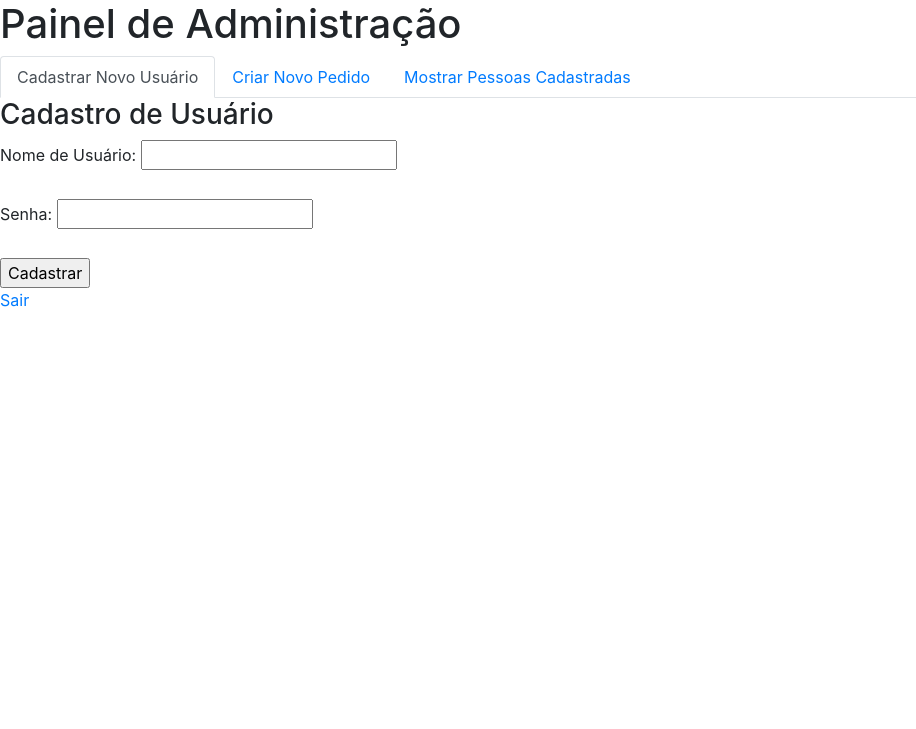
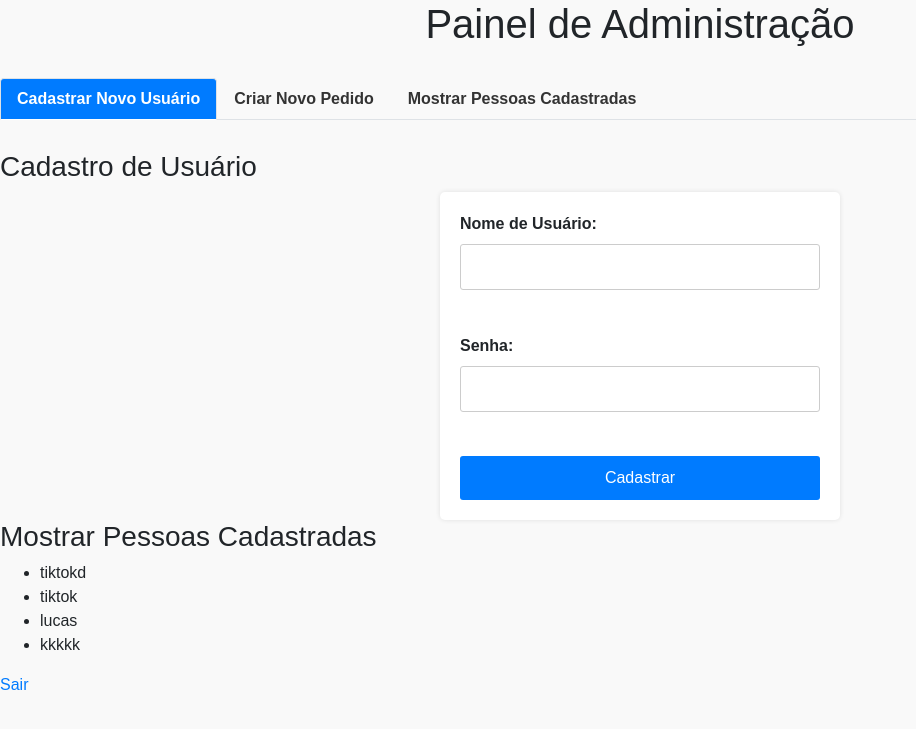
Before and after one commit to kleberfdev/MVP, a Django app: template site-django/mvp/mvpapp/templates/admin_dashboard.html in a window 1280 px wide. Shown: the top 729 px of the page, without its empty margins (0-916 px from the left). Run offline with Django 4.2, Linux system fonts and the light colour scheme; the template is opened without the code that fills it: values that come from a table or form of the project are taken from there, others are empty; data comes from the database, SQL or seed files in the repository; some libraries are stand-ins or nearby versions.

Commit message:
feat: ajustando pessoas cadastradas

```diff
--- /dev/null
+++ b/site-django/mvp/mvpapp/static/style.css
@@ -0,0 +1,101 @@
+/* Arquivo static/style.css */
+body {
+  font-family: Arial, sans-serif;
+  background-color: #f9f9f9;
+}
+
+h1 {
+  text-align: center;
+  margin-bottom: 30px;
+}
+
+.nav-tabs {
+  margin-top: 30px;
+}
+
+/* Estilizando as abas de navegação */
+.nav-tabs .nav-item .nav-link {
+  color: #333;
+  font-weight: bold;
+}
+
+.nav-tabs .nav-item .nav-link.active {
+  background-color: #007bff;
+  color: #fff;
+}
+
+.tab-content {
+  margin-top: 30px;
+}
+
+/* Estilizando o formulário de cadastro de usuário */
+#cadastrar-usuario form {
+  max-width: 400px;
+  margin: 0 auto;
+  background-color: #fff;
+  padding: 20px;
+  border-radius: 5px;
+  box-shadow: 0 0 5px rgba(0, 0, 0, 0.1);
+}
+
+#cadastrar-usuario form label {
+  font-weight: bold;
+}
+
+#cadastrar-usuario form input[type="text"],
+#cadastrar-usuario form input[type="password"] {
+  width: 100%;
+  padding: 10px;
+  margin-bottom: 20px;
+  border: 1px solid #ccc;
+  border-radius: 3px;
+}
+
+#cadastrar-usuario form input[type="submit"] {
+  width: 100%;
+  padding: 10px;
+  background-color: #007bff;
+  color: #fff;
+  border: none;
+  border-radius: 3px;
+  cursor: pointer;
+}
+
+#cadastrar-usuario form input[type="submit"]:hover {
+  background-color: #0056b3;
+}
+
+/* Estilizando o formulário de criar novo pedido */
+#criar-pedido form {
+  max-width: 400px;
+  margin: 0 auto;
+  background-color: #fff;
+  padding: 20px;
+  border-radius: 5px;
+  box-shadow: 0 0 5px rgba(0, 0, 0, 0.1);
+}
+
+#criar-pedido form input[type="submit"] {
+  width: 100%;
+  padding: 10px;
+  background-color: #007bff;
+  color: #fff;
+  border: none;
+  border-radius: 3px;
+  cursor: pointer;
+}
+
+#criar-pedido form input[type="submit"]:hover {
+  background-color: #0056b3;
+}
+
+/* Estilizando a lista de pessoas cadastradas */
+#mostrar-cadastrados ul {
+  list-style: none;
+  padding-left: 0;
+}
+
+#mostrar-cadastrados li {
+  font-size: 18px;
+  margin-bottom: 10px;
+}
--- a/site-django/mvp/mvpapp/templates/admin_dashboard.html
+++ b/site-django/mvp/mvpapp/templates/admin_dashboard.html
@@ -1,8 +1,10 @@
+{% load static %}
 <!DOCTYPE html>
 <html>
 <head>
     <title>Painel de Administração</title>
     <link rel="stylesheet" href="https://maxcdn.bootstrapcdn.com/bootstrap/4.5.2/css/bootstrap.min.css">
+    <link rel="stylesheet" type="text/css" href="{% static 'style.css' %}">
 </head>
 <body>
     <h1>Painel de Administração</h1>
@@ -43,6 +45,12 @@
             {% if success_message %}
                 <p style="color: green;">{{ success_message }}</p>
             {% endif %}
+            <h3>Mostrar Pessoas Cadastradas</h3>
+                <ul>
+                    {% for user in users %}
+                        <li>{{ user.username }}</li>
+                    {% endfor %}
+                </ul>
         </div>
 
         <!-- Conteúdo da aba "Criar Novo Pedido" -->
```
